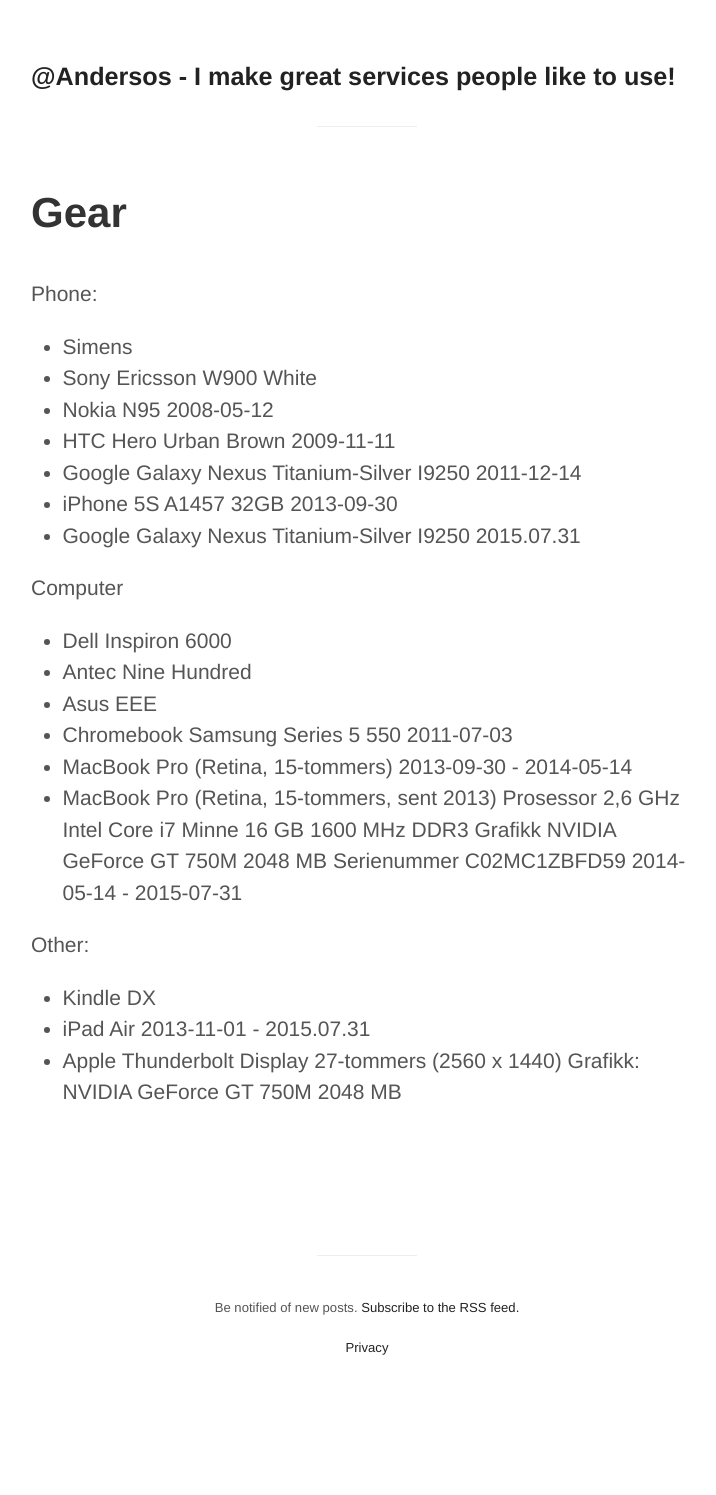
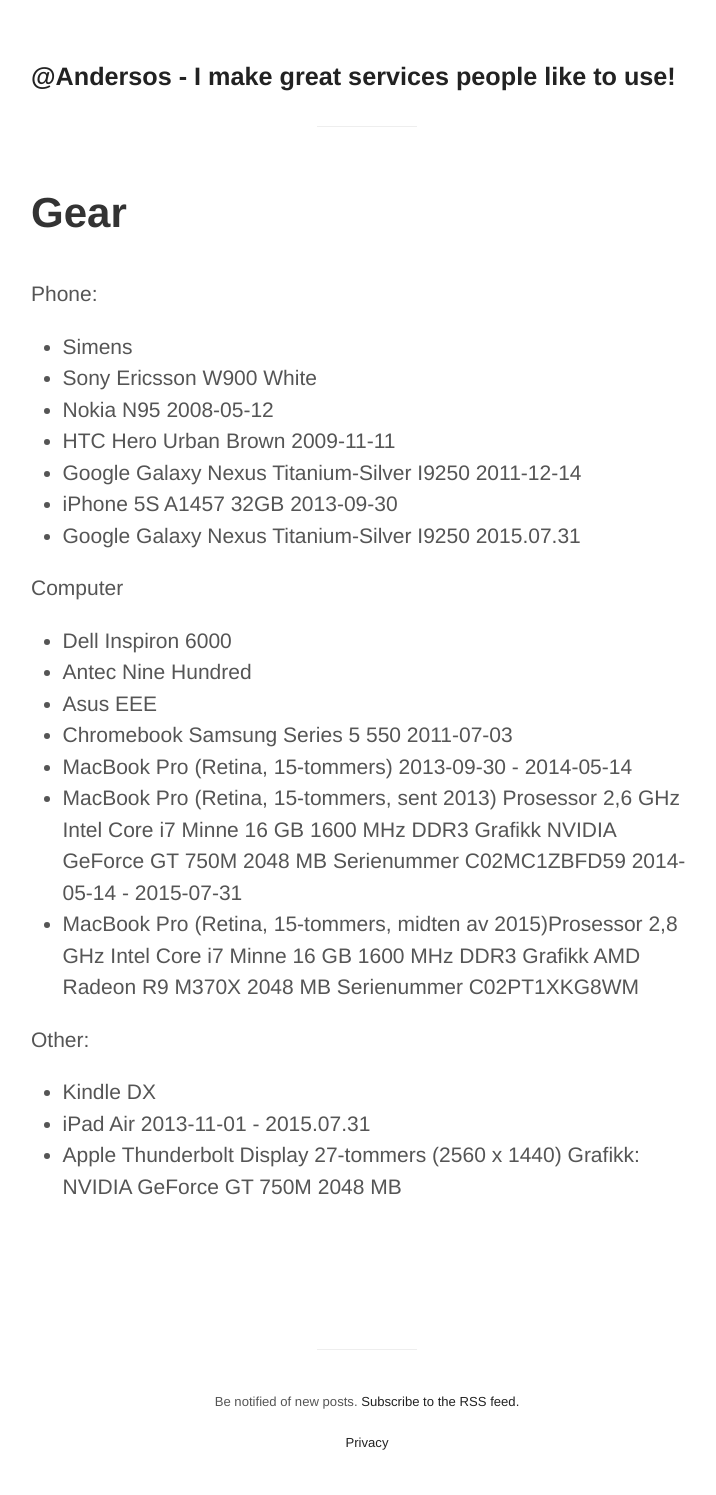
Before and after one commit to Andersos/andersos.net, a Jekyll site: the page built from pages/gear.md, in a window 1280 px wide. Shown: the whole page, without its empty margins (273-989 px from the left). Built offline with Jekyll 4.4.1, drawn with Linux system fonts in a browser that asks for light colours; Markdown is read by kramdown in place of the engine named in the settings; before the commit the page ends 1400 px from its top, so only the background shows below that.

Commit message:
Add new MacBook Pro

```diff
--- a/pages/gear.md
+++ b/pages/gear.md
@@ -20,6 +20,7 @@
 - Chromebook Samsung Series 5 550 2011-07-03
 - MacBook Pro (Retina, 15-tommers) 2013-09-30 - 2014-05-14
 - MacBook Pro (Retina, 15-tommers, sent 2013) Prosessor 2,6 GHz Intel Core i7 Minne 16 GB 1600 MHz DDR3 Grafikk NVIDIA GeForce GT 750M 2048 MB Serienummer C02MC1ZBFD59 2014-05-14 - 2015-07-31
+- MacBook Pro (Retina, 15-tommers, midten av 2015)Prosessor 2,8 GHz Intel Core i7 Minne 16 GB 1600 MHz DDR3 Grafikk AMD Radeon R9 M370X 2048 MB Serienummer C02PT1XKG8WM
 
 Other:
 - Kindle DX
```
